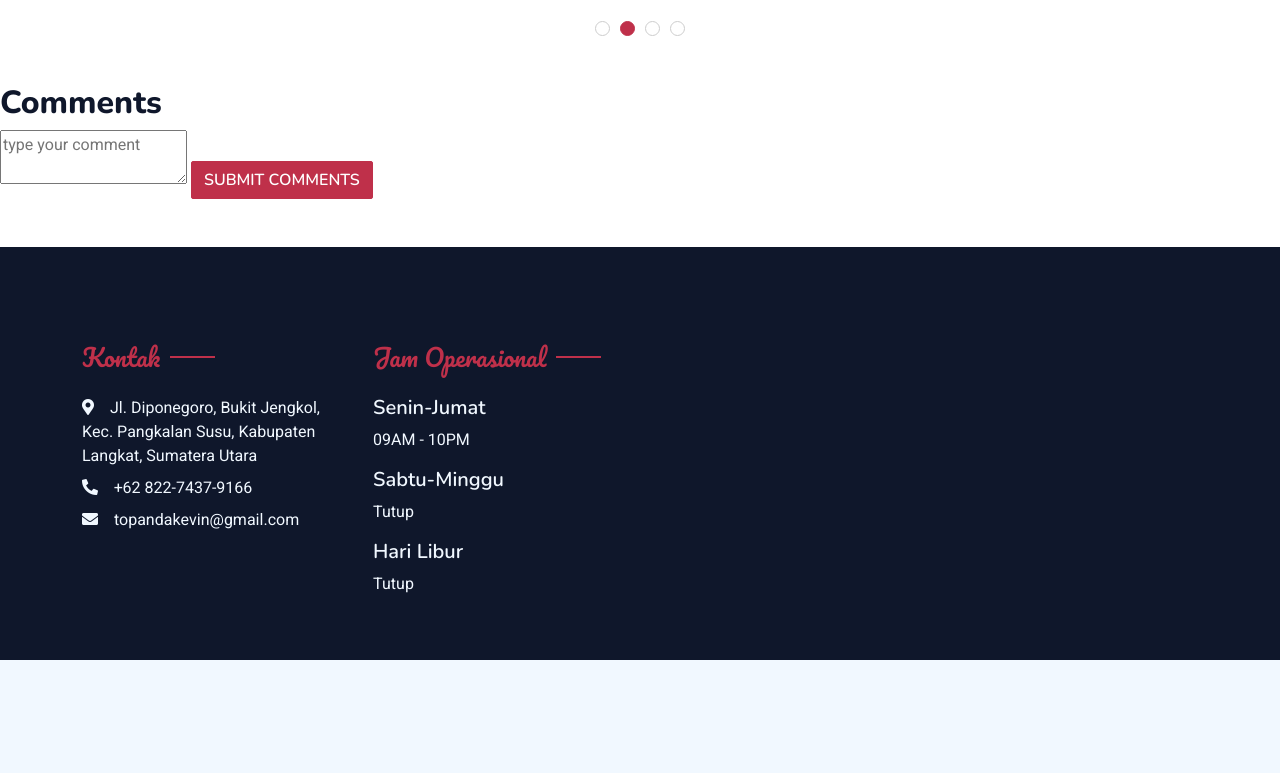
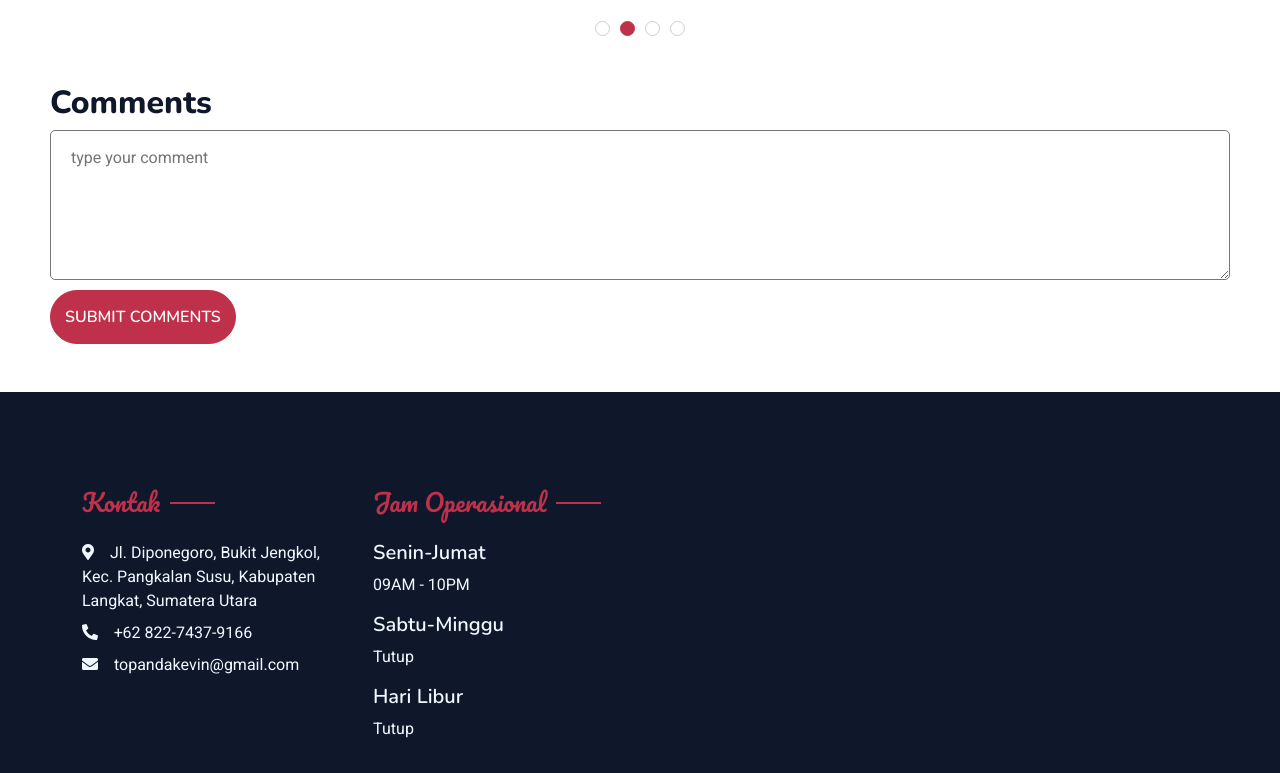
Before and after one commit to Daffa059/Dipo38000, a plain HTML site: page index.html in a window 1280 px wide. Shown: the part 2368-3141 px from the top of the page. Before the commit the page ends 3028 px from the top, so only its background shows below. Drawn offline with nearby package versions, Linux system fonts and the light colour scheme.

Commit message:
Update style.css

```diff
--- a/css/style.css
+++ b/css/style.css
@@ -477,3 +477,30 @@
     padding-right: 0;
     border-right: none;
 }
+
+.comment-box {
+    position: relative;
+    width: 100%;
+    align-items: center;
+    padding-left: 50px;
+    padding-right: 50px;
+}
+
+.comment-box textarea{
+    width: 100%;
+    height: 150px;
+    margin-bottom: 10px;
+    padding: 15px 20px;
+    border-radius: 5px;
+    display: flex;
+}
+
+.comment-box button{
+    border-radius: 50px;
+    display: flex;
+    position: relative;
+    padding: 14px;
+    align-items: center;
+    transition: .5s;
+    cursor: pointer;
+}
```
